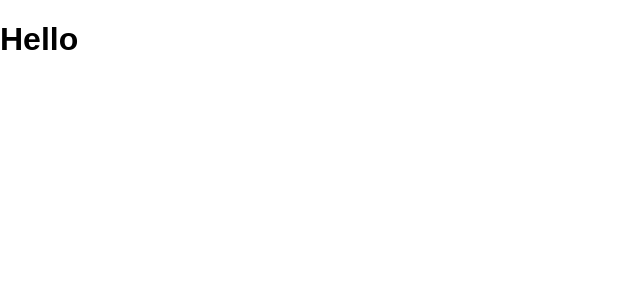
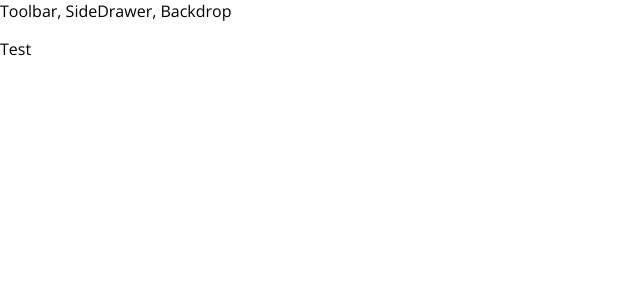
Before and after one commit to wongprom/REACT_Burger-Builder, a React app: page / in a window 1280 px wide. Shown: the top 300 px of the page, without its empty margins (0-640 px from the left). Built offline with nearby package versions, Linux system fonts and the light colour scheme.

Commit message:
Create Higher-Order component,aux.js to not use div as wrapper.Use new font.

```diff
--- a/src/App.js
+++ b/src/App.js
@@ -1,10 +1,13 @@
 import React, { Component } from 'react';
 
+import Layout from './components/Layout/Layout';
 class App extends Component {
   render() {
     return (
       <div>
-        <h1>Hello</h1>
+        <Layout>
+          <p>Test</p>
+        </Layout>
       </div>
     );
   }
--- a/src/components/Layout/Layout.js
+++ b/src/components/Layout/Layout.js
@@ -0,0 +1,12 @@
+import React from 'react';
+
+import Aux from '../../hoc/Aux';
+
+const layout = (props) => (
+  <Aux>
+    <div>Toolbar, SideDrawer, Backdrop </div>
+    <main>{props.children}</main>
+  </Aux>
+);
+
+export default layout;
--- /dev/null
+++ b/src/hoc/Aux.js
@@ -0,0 +1,3 @@
+const aux = props => props.children;
+
+export default aux;
--- a/src/index.css
+++ b/src/index.css
@@ -1,5 +1,5 @@
 body {
   margin: 0;
   padding: 0;
-  font-family: sans-serif;
+  font-family: 'Open Sans', sans-serif;
 }
```
